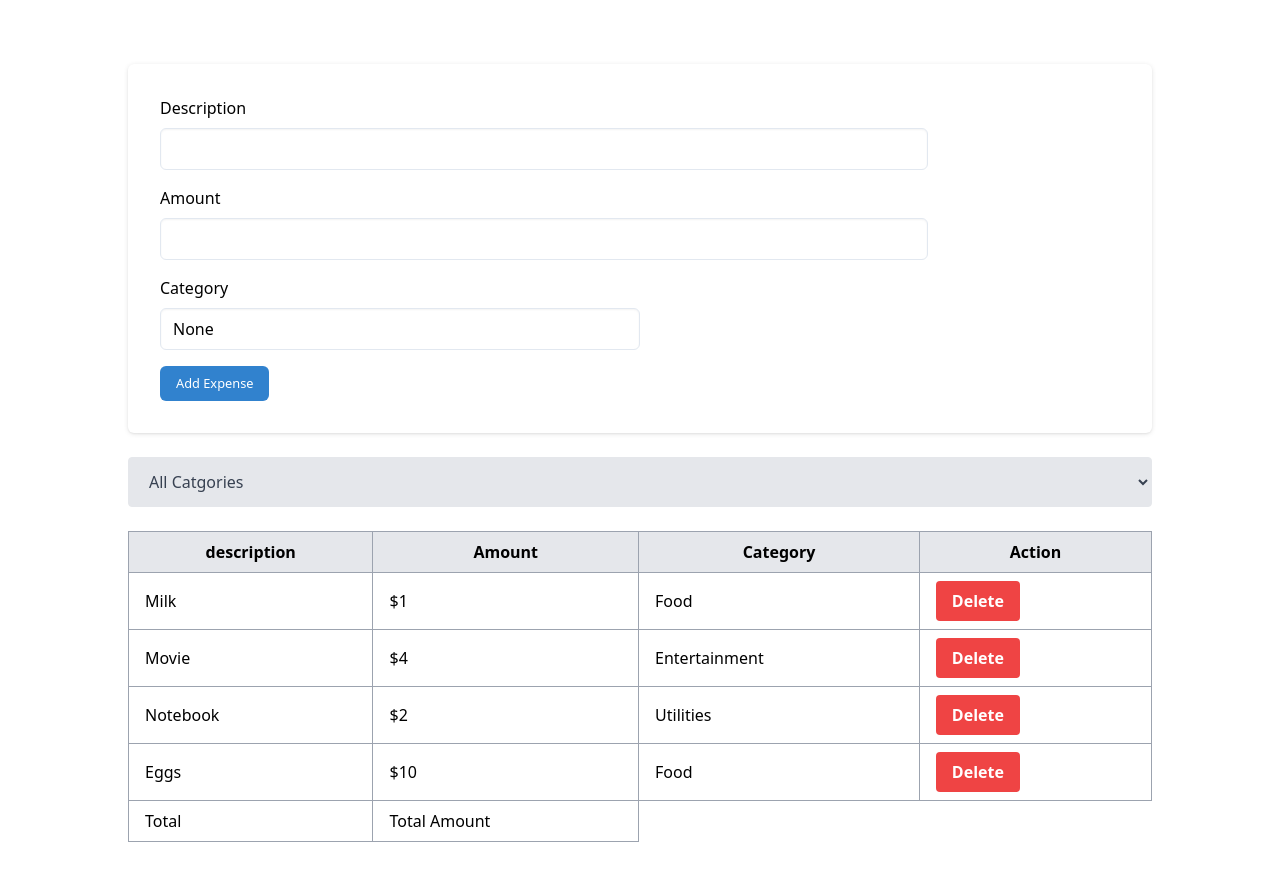
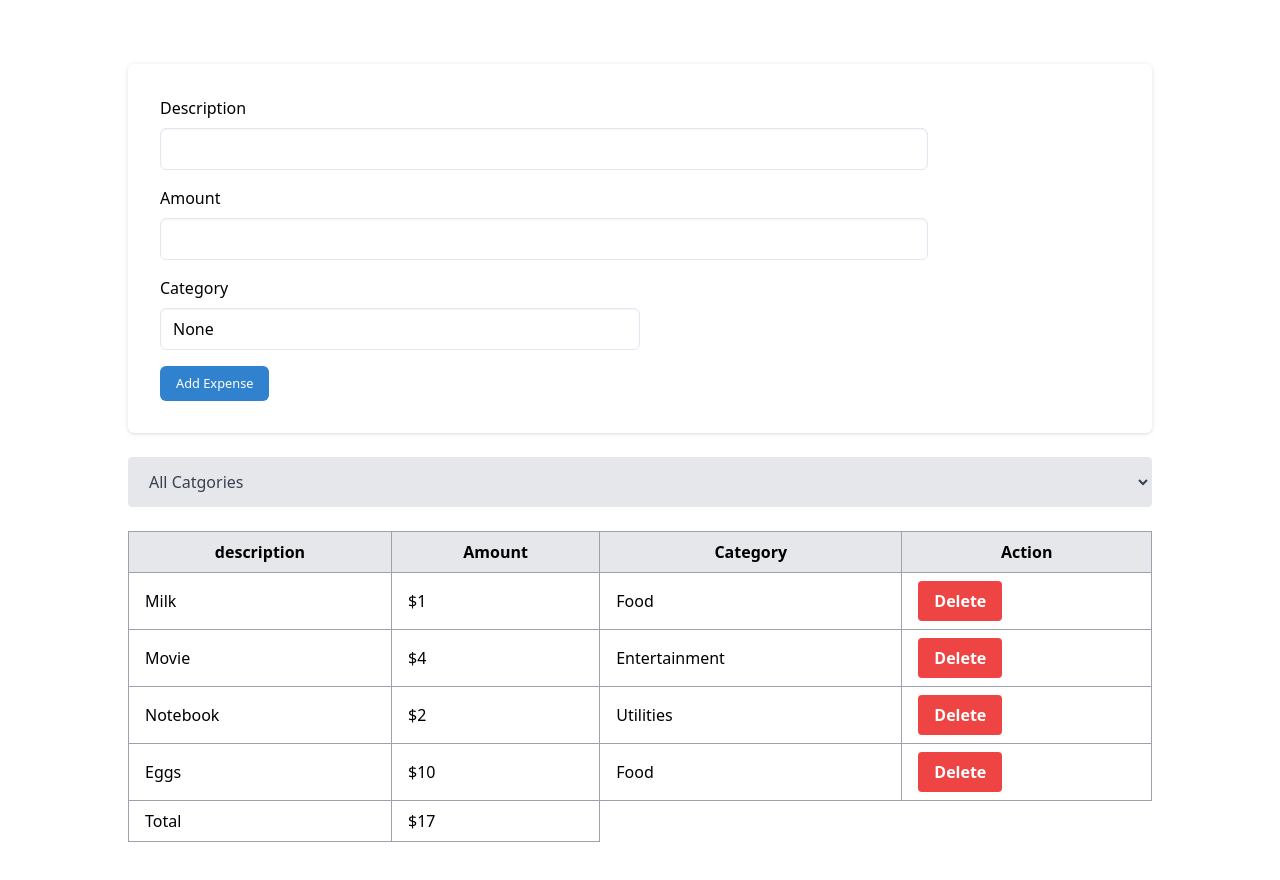
Before and after one commit to DevEljah/expense_tracker, a React (Vite) app: page / in a window 1280 px wide. Shown: the top 880 px of the page. Built offline with nearby package versions, Linux system fonts and the light colour scheme.

Commit message:
calculating total (amount)

```diff
--- a/src/components/ExpenseForm.tsx
+++ b/src/components/ExpenseForm.tsx
@@ -15,7 +15,7 @@ const ExpenseForm = ({ onSubmit }: Props) => {
     formState: { errors },
   } = useForm<ExpenseProps>();
 
-  // const onSubmit: SubmitHandler<Inputs> = (data) => console.log(data);
+  // const onSubmit: SubmitHandler<FieldValues> = (data) => console.log(data);
 
   return (
     <Form onSubmit={handleSubmit((data) => onSubmit(data))}>
--- a/src/components/ExpenseList.tsx
+++ b/src/components/ExpenseList.tsx
@@ -35,7 +35,13 @@ const ExpenseList = ({ expenses, onDelete }: Props) => {
           ))}
           <TbodyTr>
             <TbodyTd>Total</TbodyTd>
-            <TbodyTd>Total Amount</TbodyTd>
+            <TbodyTd>
+              $
+              {expenses.reduce(
+                (acc, expense) => Number(expense.amount) + acc,
+                0
+              )}
+            </TbodyTd>
           </TbodyTr>
         </tbody>
       </Table>
```
